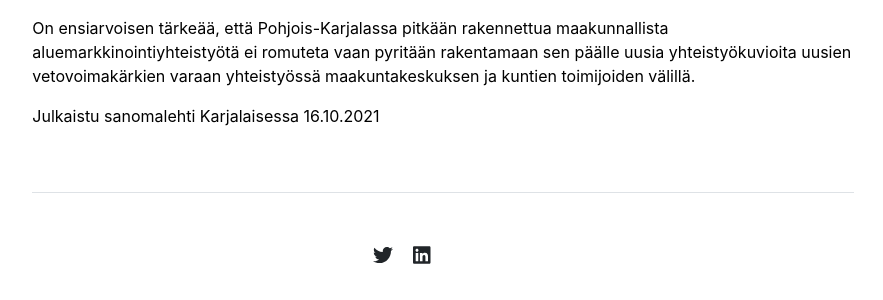
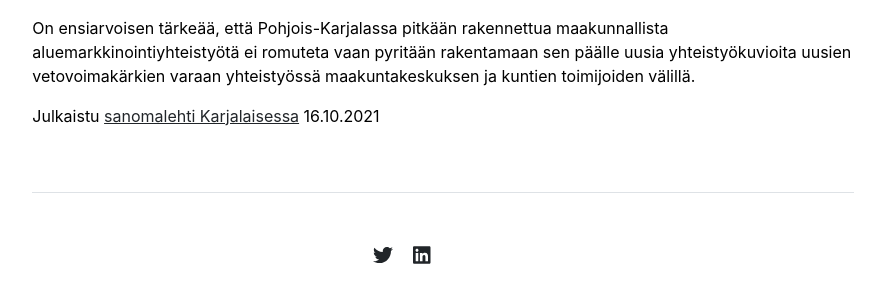
Before and after one commit to juhahalme/academicprofile, a Jekyll site: the page built from publications/karjalainen_16.10.2021.md, in a window 1280 px wide. Shown: the part 1084-1384 px from the top of the page, without its empty margins (197-1080 px from the left). Built offline with Jekyll 4.4.1, drawn with Linux system fonts in a browser that asks for light colours; some of the changed lines change nothing that is shown.

Commit message:
fdsfdsfds

```diff
--- a/publications/karjalainen_16.10.2021.md
+++ b/publications/karjalainen_16.10.2021.md
@@ -29,4 +29,4 @@
 
 On ensiarvoisen tärkeää, että Pohjois-Karjalassa pitkään rakennettua maakunnallista aluemarkkinointiyhteistyötä ei romuteta vaan pyritään rakentamaan sen päälle uusia yhteistyökuvioita uusien vetovoimakärkien varaan yhteistyössä maakuntakeskuksen ja kuntien toimijoiden välillä.
 
-Julkaistu sanomalehti Karjalaisessa 16.10.2021
+Julkaistu [sanomalehti Karjalaisessa](https://digilukija.karjalainen.fi/karjalainen/35984/article/1464787/24/2/render/?page_url=https%3A%2F%2Fdigilehti.karjalainen.fi%2Ftitles%2Fkarjalainen%2F3544%2Fpublications%2F35984%2Fpages%2F24&token=d53456e21212f2efbb614523ce4eb533) 16.10.2021
```
Also changed, not shown: _posts/2021-08-02-added lectio praecursoria.md (line endings or trailing spaces).
